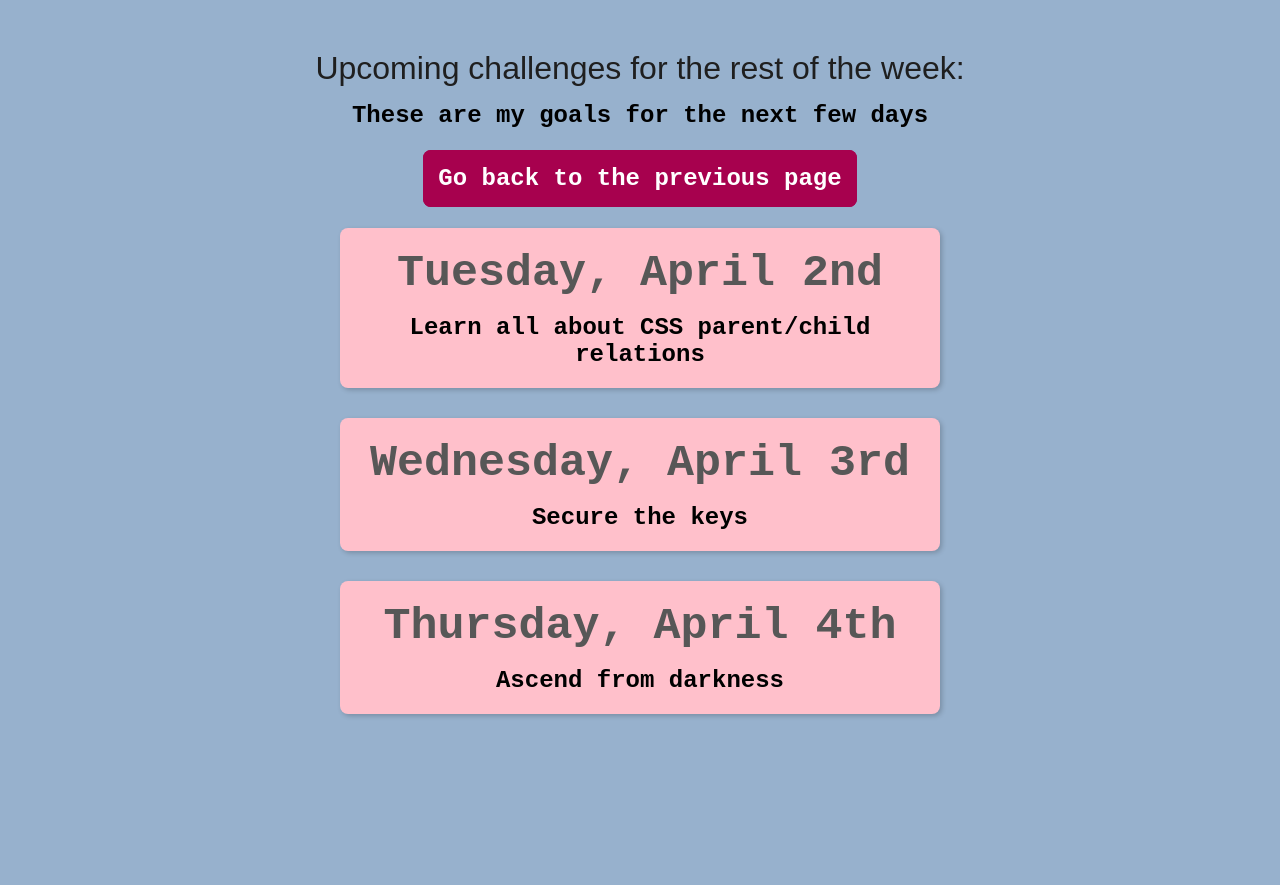
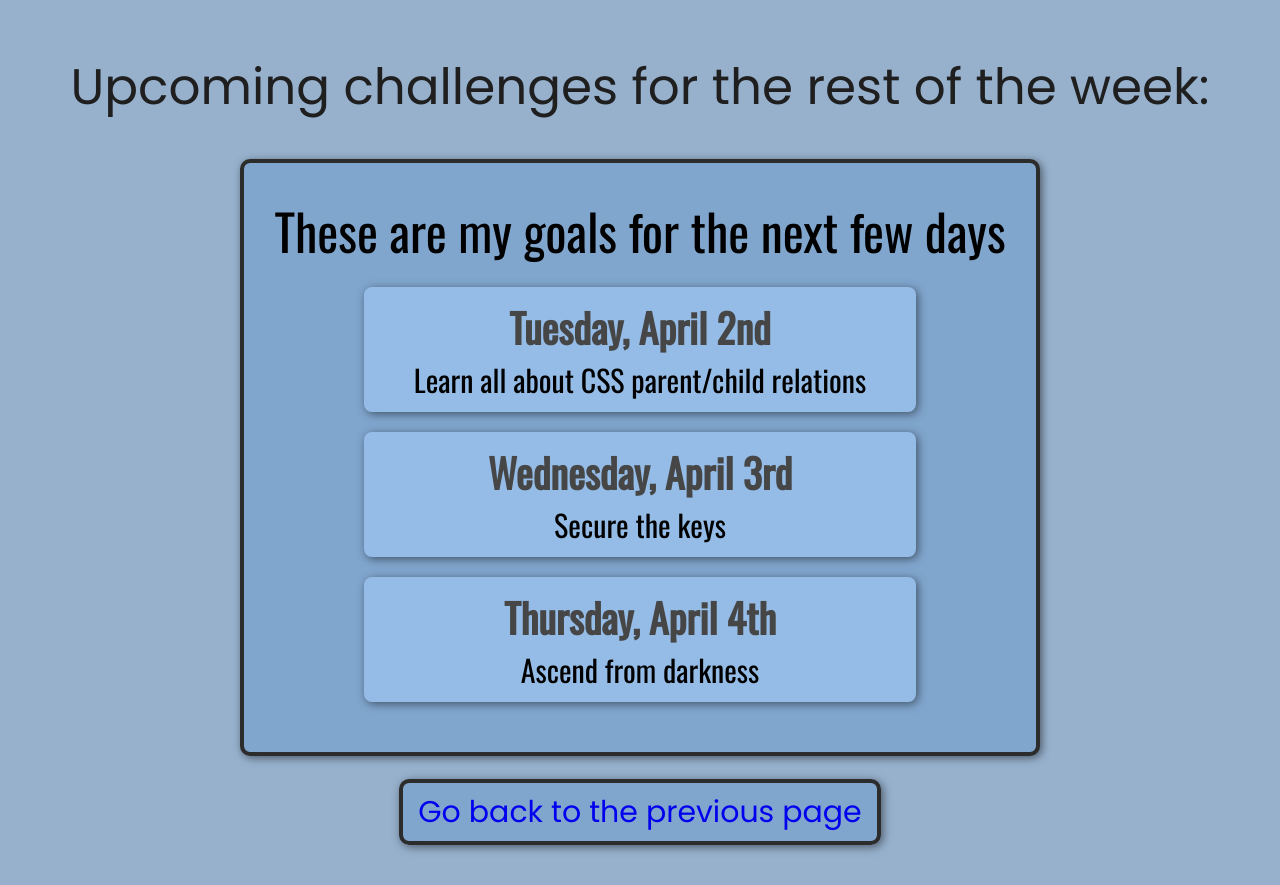
Before and after one commit to SirNando/academind-webdev, a plain HTML site: page full-week.html in a window 1280 px wide. Before the commit the page ends 800 px from the top, so only its background shows below. Drawn offline with nearby package versions, Linux system fonts and the light colour scheme.

Commit message:
Added images and favicons to pages

```diff
--- a/full-week.html
+++ b/full-week.html
@@ -9,20 +9,37 @@
     <link rel="preconnect" href="https://fonts.googleapis.com" />
     <link rel="preconnect" href="https://fonts.gstatic.com" crossorigin />
     <link
-      href="https://fonts.googleapis.com/css2?family=Fira+Sans&family=Oswald&display=swap"
+      href="https://fonts.googleapis.com/css2?family=Oswald&family=Poppins&display=swap"
       rel="stylesheet"
     />
+    <!-- Favicons -->
+    <link
+      rel="apple-touch-icon"
+      sizes="180x180"
+      href="images/favicon/apple-touch-icon.png"
+    />
+    <link
+      rel="icon"
+      type="image/png"
+      sizes="32x32"
+      href="images/favicon/favicon-32x32.png"
+    />
+    <link
+      rel="icon"
+      type="image/png"
+      sizes="16x16"
+      href="images/favicon/favicon-16x16.png"
+    />
+    <link rel="manifest" href="images/favicon/site.webmanifest" />
+    <!-- /Favicons -->
   </head>
   <body>
     <header>
       <h1>Upcoming challenges for the rest of the week:</h1>
-      <p id="description">These are my goals for the next few days</p>
-      <p>
-        <a href="index.html">Go back to the previous page</a>
-      </p>
     </header>
     <main>
-      <ol id="main-text">
+      <p id="mainTitle">These are my goals for the next few days</p>
+      <ol>
         <li>
           <h2>Tuesday, April 2nd</h2>
           <p>Learn all about CSS parent/child relations</p>
@@ -37,5 +54,10 @@
         </li>
       </ol>
     </main>
+    <footer>
+      <p>
+        <a href="index.html">Go back to the previous page</a>
+      </p>
+    </footer>
   </body>
 </html>
--- a/styles/full-week.css
+++ b/styles/full-week.css
@@ -1,49 +1,30 @@
-h1 {
-  margin: 9px;
+main {
+  width: fit-content;
+  margin: auto;
 }
 h2 {
-  margin: 15px auto;
-}
-header p {
-  margin-bottom: 36px;
+  margin: 0 5px auto 5px;
 }
 p {
-  color: rgb(0, 0, 0);
-  font-family: "Roboto Mono", monospace;
-  font-weight: bold;
-  font-size: 24px;
-  margin: 15px auto;
+  margin: auto 5px auto 5px;
 }
-a {
-  background-color: rgb(167, 1, 78);
-  color: white;
-  text-decoration: none;
-  border: 3px solid rgb(167, 1, 78);
-  border-radius: 8px;
-  padding: 12px;
-}
-
-a:hover {
-  text-decoration: none;
-  background-color: rgb(180, 12, 90);
+#mainTitle {
+  margin: auto;
+  font-size: 50px;
 }
 ol {
   list-style: none;
-  width: 600px;
-  margin: 0 auto 30px auto;
   padding: 0;
+  margin: auto 70px auto 70px;
 }
 li {
-  background-color: pink;
+  background-color: rgb(149, 188, 230);
   color: rgb(87, 87, 87);
   border-radius: 8px;
-  margin: 30px auto 30px auto;
-  padding: 5px;
-  box-shadow: 2px 2px 5px rgba(0, 0, 0, 0.2);
+  box-shadow: 2px 2px 10px rgba(0, 0, 0, 0.5);
+  margin: 20px;
+  padding: 10px;
 }
-#main-text {
-  color: rgb(0, 0, 0);
-  font-family: "Roboto Mono", monospace;
-  font-weight: bold;
-  font-size: 30px;
+footer {
+  margin: 30px auto auto auto;
 }
--- a/styles/index.css
+++ b/styles/index.css
@@ -1,59 +1,21 @@
-main {
-  width: 800px;
-  background-color: rgb(129, 166, 206);
-  margin: 200px auto 0 auto;
-  padding: 30px;
-  border: 4px solid rgb(44,44,44);
-  border-radius: 10px;
-  box-shadow: 2px 2px 8px rgba(0,0,0,0.5);
-}
-
 img {
   width: 125;
   height: 200px;
   margin-top: -136px;
 }
-h1 {
-  font-family: 'Poppins', sans-serif;
-  color: rgb(31, 31, 31);
+h2 {
+  padding: 20px 20px;
   font-weight: normal;
-  font-size: 50px;
-}
-
-h2 {
-  font-family: "Oswald", sans-serif;
-  font-size: 40px;
-  padding: 20px 20px;
-  display: inline-block;
-  color: rgb(70, 70, 70)
-
-}
-
-p {
-  color: rgb(0, 0, 0);
-  font-family: "Oswald";
-  font-weight: bold;
-  font-size: 30px;
 }
 
 a {
   text-decoration: none;
-}
-
-footer a {
-  text-decoration: none;
-  font-family: 'Poppins', sans-serif;
-  background-color: rgb(129, 166, 206);
-  /* width: fit-content; */
-  padding: 8px 15px;
-  margin: 50px auto 20px auto;
-  border: 4px solid rgb(44,44,44);
-  border-radius: 10px;
-  box-shadow: 2px 2px 10px rgba(0,0,0,0.5);
+  color: inherit;
 }
 
 a:visited {
   color: inherit;
+  font-weight: bold;
 }
 
 footer a:hover {
--- a/styles/shared.css
+++ b/styles/shared.css
@@ -1,10 +1,59 @@
 body {
-    text-align: center;
-    background-color:rgb(151, 177, 205);
-    margin: 50px;
+  text-align: center;
+  background-color: rgb(151, 177, 205);
+  margin: 50px;
+}
+main {
+  width: 800px;
+  background-color: rgb(129, 166, 206);
+  margin: 200px auto 0 auto;
+  padding: 30px;
+  border: 4px solid rgb(44, 44, 44);
+  border-radius: 10px;
+  box-shadow: 2px 2px 8px rgba(0, 0, 0, 0.5);
 }
 header h1 {
-    font-family: 'Poppins', sans-serif;
-    color: rgb(31, 31, 31);
-    font-weight: normal;
+  color: rgb(31, 31, 31);
+  font-family: "Poppins", sans-serif;
+  font-weight: normal;
 }
+h1 {
+  color: rgb(31, 31, 31);
+  font-family: "Poppins", sans-serif;
+  font-weight: normal;
+  font-size: 50px;
+}
+
+h2 {
+  color: rgb(70, 70, 70);
+  display: inline-block;
+  font-family: "Oswald", sans-serif;
+  font-size: 40px;
+}
+p {
+  color: rgb(0, 0, 0);
+  font-family: "Oswald";
+  font-weight: normal;
+  font-size: 30px;
+}
+a {
+  text-decoration: none;
+}
+footer a {
+  text-decoration: none;
+  font-family: "Poppins", sans-serif;
+  background-color: rgb(129, 166, 206);
+  /* width: fit-content; */
+  padding: 8px 15px;
+  margin: 50px auto 20px auto;
+  border: 4px solid rgb(44, 44, 44);
+  border-radius: 10px;
+  box-shadow: 2px 2px 10px rgba(0, 0, 0, 0.5);
+}
+a:visited {
+  color: inherit;
+}
+
+footer a:hover {
+  background-color: rgb(112, 155, 201);
+}
```
Also changed, not shown: index.html (+30 -3 lines), images/favicon/android-chrome-192x192.png (added), images/favicon/android-chrome-512x512.png (added), images/favicon/apple-touch-icon.png (added), images/favicon/favicon-16x16.png (added), images/favicon/favicon-32x32.png (added), images/favicon/favicon.ico (added), images/favicon/site.webmanifest (added), images/oldtrophy.jpg (renamed from images/challenges-trophy.jpg).
